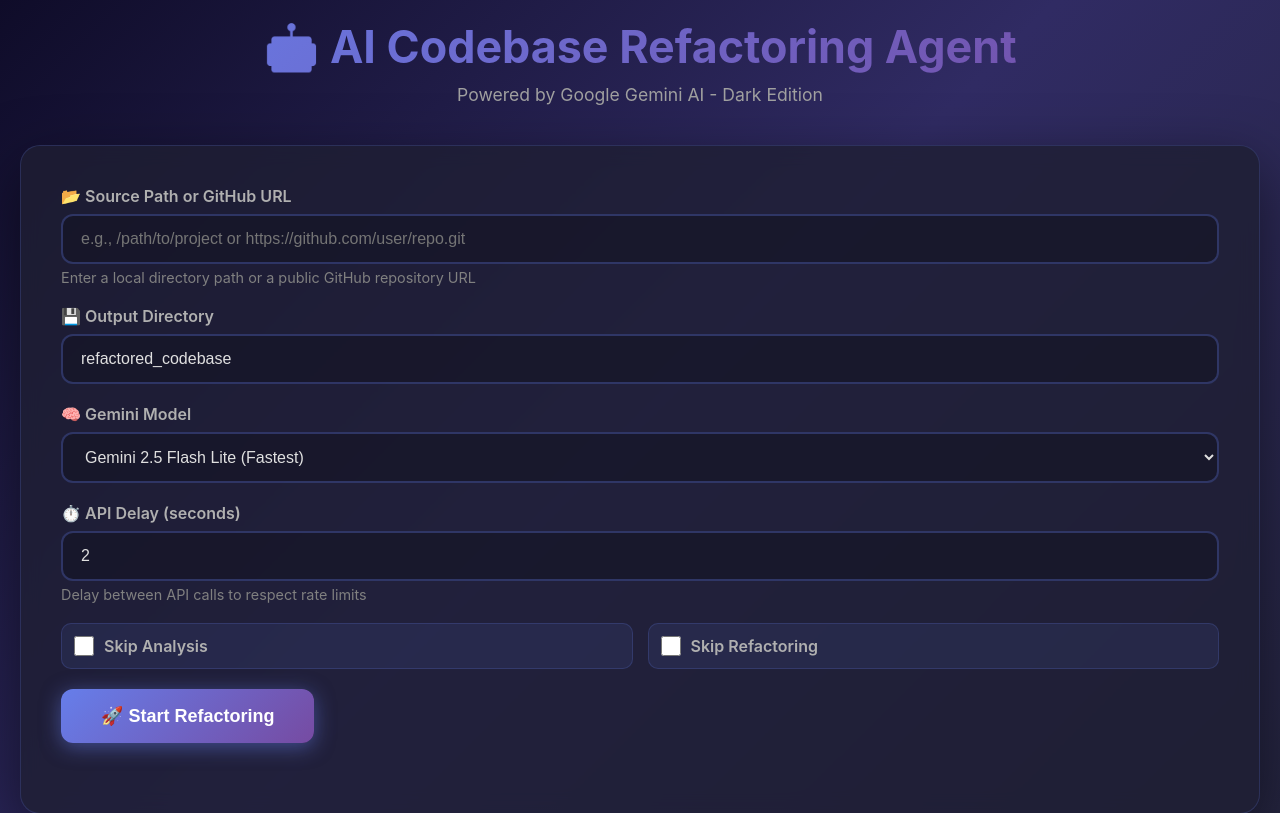
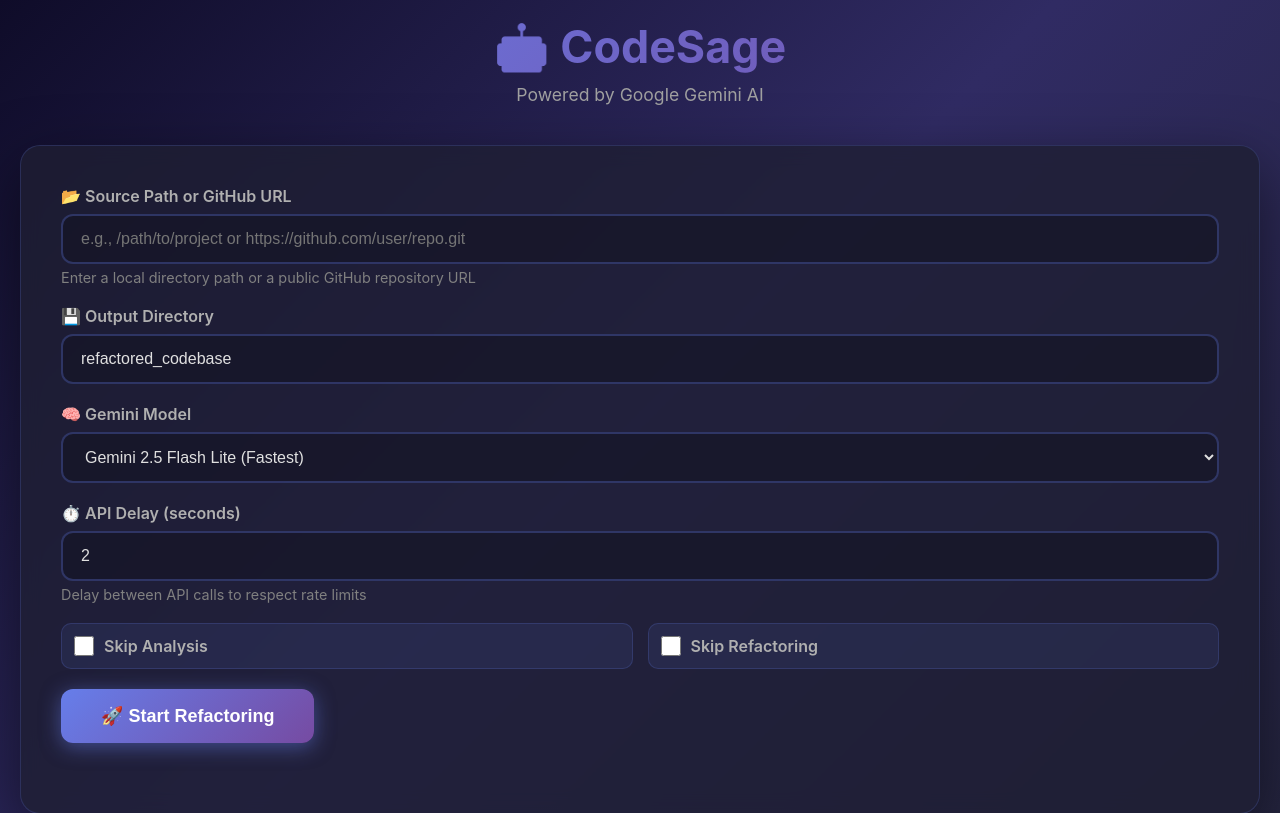
Before and after one commit to Developer-Sahil/codesage, a Flask app: page / in a window 1280 px wide. Shown: the top 813 px of the page. Run offline with Flask 3, Linux system fonts and the light colour scheme; some libraries are stand-ins or nearby versions.

Commit message:
codesage name update

```diff
--- a/templates/index.html
+++ b/templates/index.html
@@ -3,7 +3,7 @@
 <head>
     <meta charset="UTF-8">
     <meta name="viewport" content="width=device-width, initial-scale=1.0">
-    <title>AI Codebase Refactoring Agent</title>
+    <title>Codesage - AI Codebase Refactoring Agent</title>
     <style>
         * {
             margin: 0;
@@ -446,8 +446,8 @@
 <body>
     <div class="container">
         <header>
-            <h1>🤖 AI Codebase Refactoring Agent</h1>
-            <p class="subtitle">Powered by Google Gemini AI - Dark Edition</p>
+            <h1>🤖 CodeSage</h1>
+            <p class="subtitle">Powered by Google Gemini AI</p>
         </header>
 
         <div class="main-card">
```
